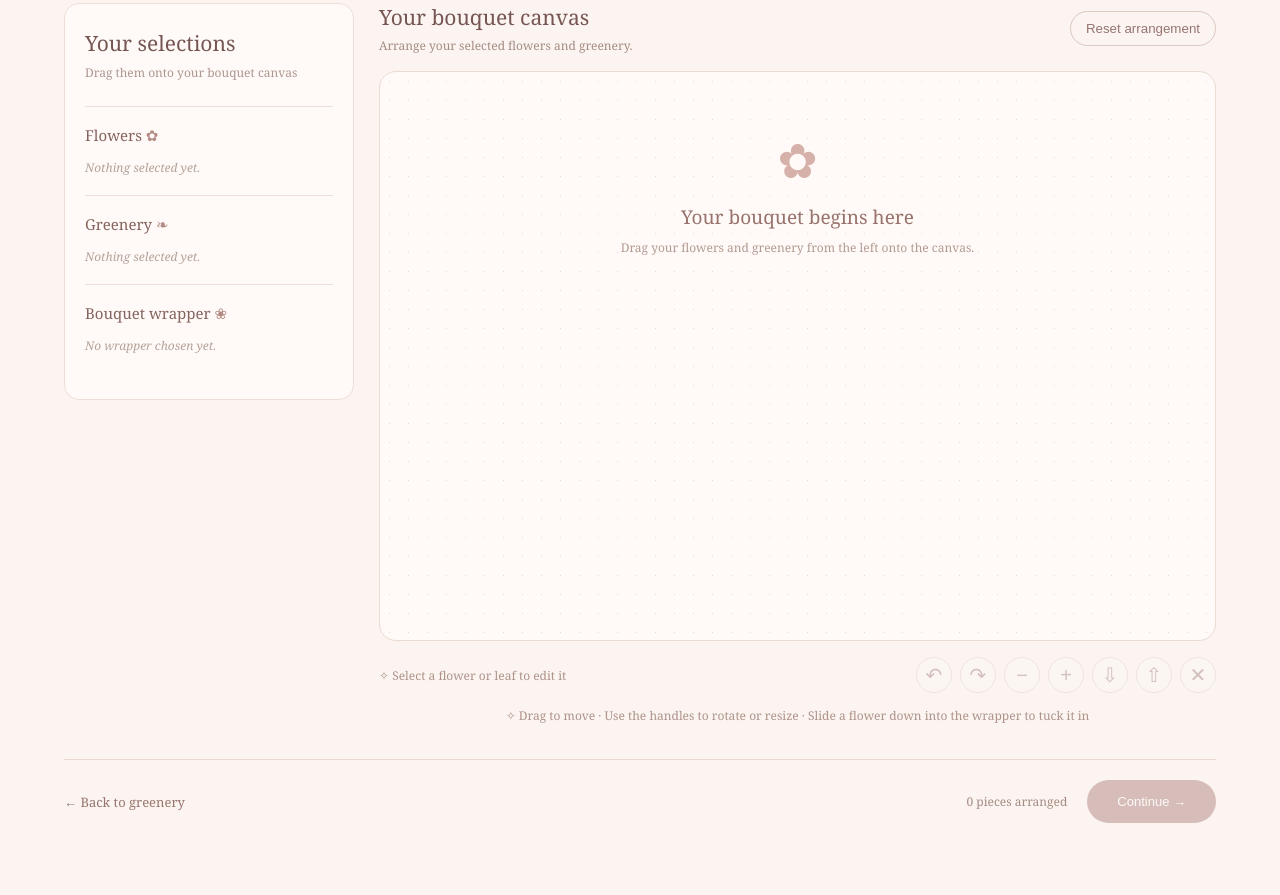
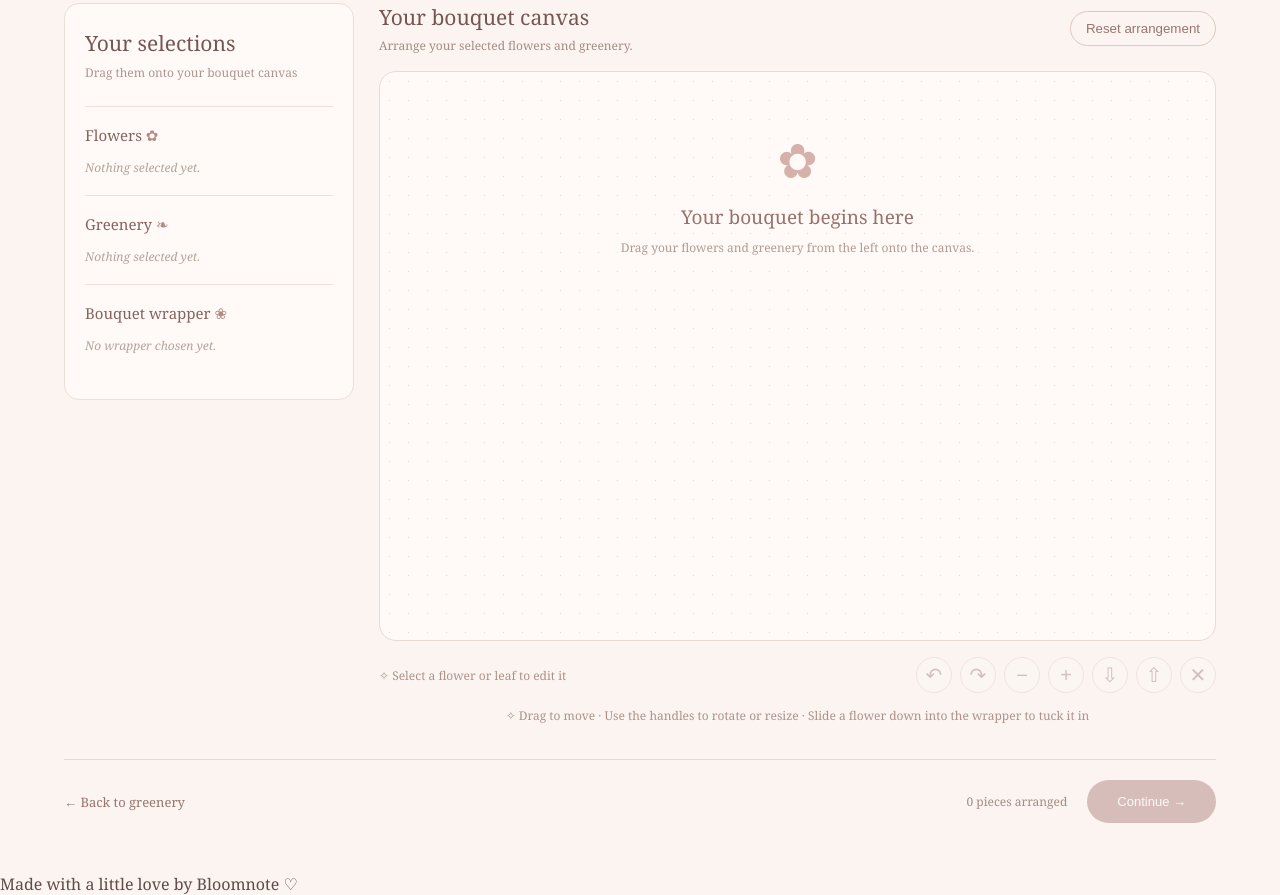
Before and after one commit to bloomorae/bloomnote0, a plain HTML site: page arrangement.html in a window 1280 px wide. Shown: the part 263-1158 px from the top of the page. Before the commit the page ends 1136 px from the top, so only its background shows below. Drawn offline with Linux system fonts and the light colour scheme.

Commit message:
Update arrangement.html

```diff
--- a/arrangement.html
+++ b/arrangement.html
@@ -1,3 +1,4 @@
+
 <!DOCTYPE html>
 <html lang="en">
 <head>
@@ -108,6 +109,10 @@
 
     </main>
 
+    <footer class="creator-footer">
+        <p>Made with a little love by Bloomnote ♡</p>
+    </footer>
+
     <script src="arrangement.js"></script>
 
 </body>
```
